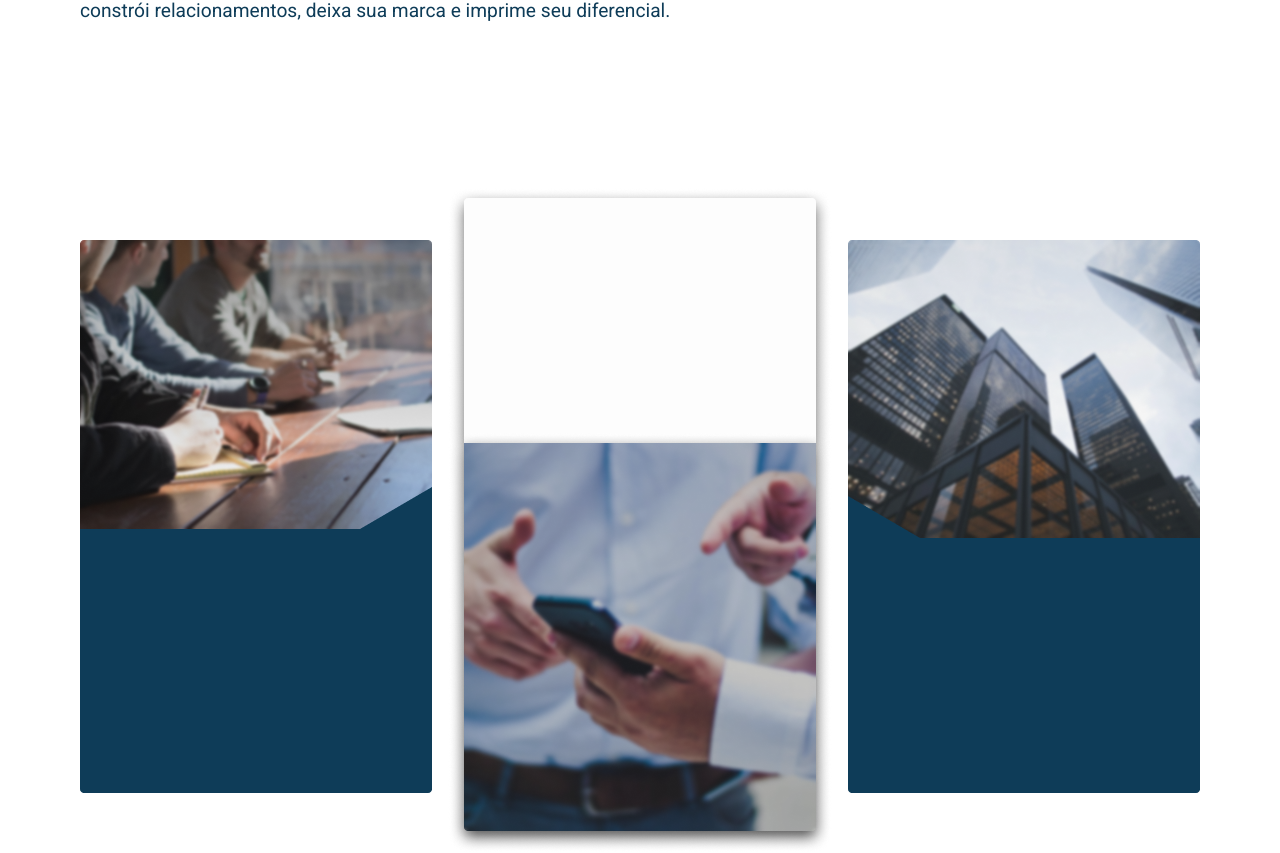
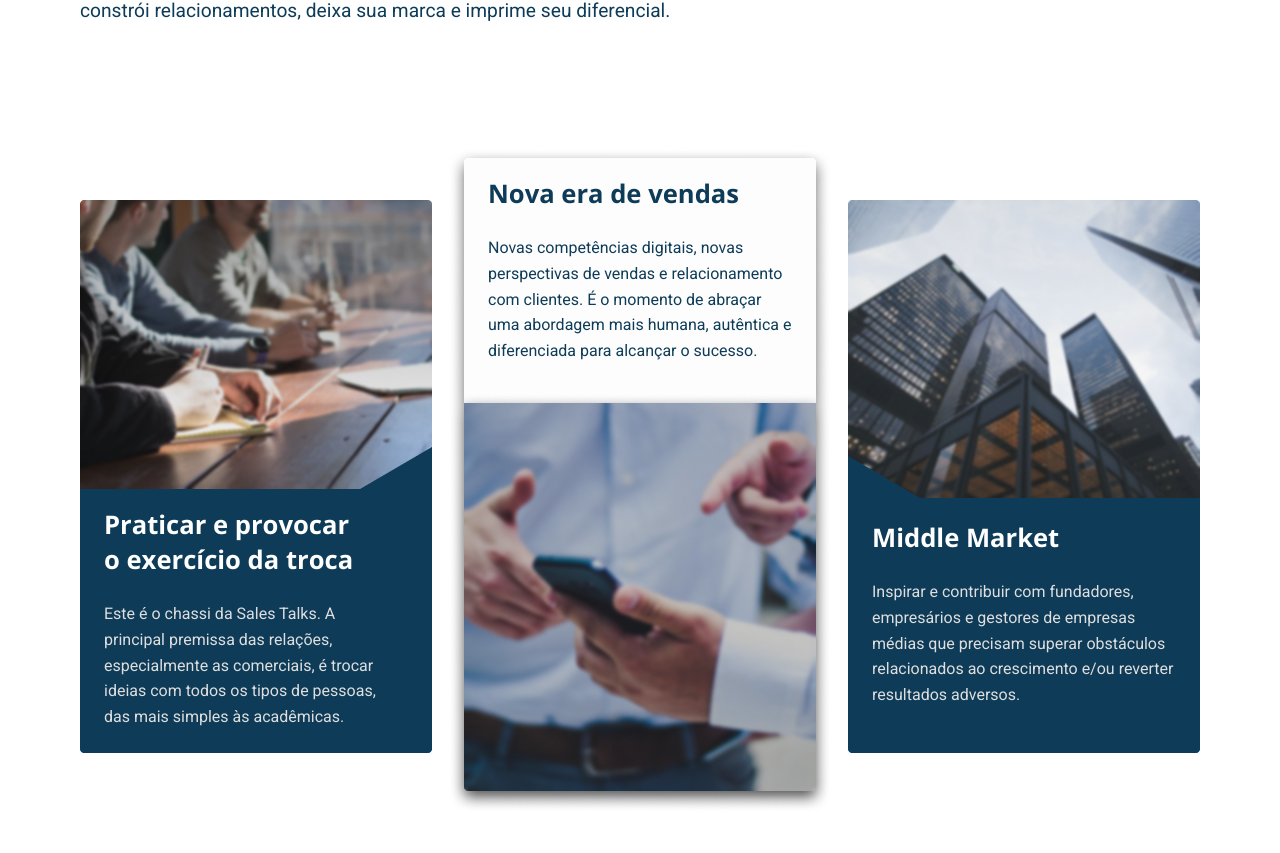
Before and after one commit to ThiagoTerraDev/wilson-medeiros-website, a React (Vite) app: page / in a window 1280 px wide. Shown: the part 1409-2262 px from the top of the page. After the commit the page ends 2222 px from the top, so only its background shows below. Built offline with nearby package versions, Linux system fonts and the light colour scheme.

Commit message:
Development and styling of Sales Talks blocks on the Home page

```diff
--- a/src/pages/Home.jsx
+++ b/src/pages/Home.jsx
@@ -32,6 +32,18 @@ const Home = () => {
                     <img src="/sales-block-1.png" alt="Men in meeting" />
                     <img src="sales-block-2.png" alt="Men using cell phones" />
                     <img src="sales-block-3.png" alt="Corporate buildings" />
+                    <div className={styles.blockOneText}>
+                        <h3>Praticar e provocar o exercício da troca</h3>
+                        <p>Este é o chassi da Sales Talks. A principal premissa das relações, especialmente as comerciais, é trocar ideias com todos os tipos de pessoas, das mais simples às acadêmicas.</p>
+                    </div>
+                    <div className={styles.blockTwoText}>
+                        <h3>Nova era de vendas</h3>
+                        <p>Novas competências digitais, novas perspectivas de vendas e relacionamento com clientes. É o momento de abraçar uma abordagem mais humana, autêntica e diferenciada para alcançar o sucesso.</p>
+                    </div>
+                    <div className={styles.blockThreeText}>
+                        <h3>Middle Market</h3>
+                        <p>Inspirar e contribuir com fundadores, empresários e gestores de empresas médias que precisam superar obstáculos relacionados ao crescimento e/ou reverter resultados adversos.</p>
+                    </div>
                 </div>
             </section>
         </div>
--- a/src/pages/Home.module.css
+++ b/src/pages/Home.module.css
@@ -68,12 +68,62 @@
 }
 
 .salesTalksBlocks {
-    margin-top: 136px;
+    margin-top: 96px;
     display: grid;
     grid-template-columns: 1fr 1fr 1fr;
     gap: 16px;
+    position: relative;
 }
 
 .salesTalksBlocks img:nth-of-type(1), .salesTalksBlocks img:nth-of-type(3) {
     padding-top: 52px;
 }
+
+.blockOneText, .blockTwoText, .blockThreeText {
+    position: absolute;
+}
+
+.blockOneText h3, .blockTwoText h3, .blockThreeText h3 {
+    max-width: 252px;
+}
+
+.blockOneText p, .blockTwoText p, .blockThreeText p {
+    margin-top: 24px;
+    line-height: 160%;
+}
+
+.blockOneText h3, .blockThreeText h3 {
+    color: var(--gray-scale-0);
+}
+
+.blockOneText p, .blockThreeText p {
+    color: var(--gray-scale-1);
+}
+
+.blockOneText {
+    bottom: 84px;
+    left: 24px;
+}
+
+.blockOneText p {
+    max-width: 285px;
+}
+
+.blockTwoText {
+    color: var(--color-primary);
+    bottom: 450px;
+    left: 408px;
+}
+
+.blockTwoText p {
+    max-width: 304px;
+}
+
+.blockThreeText {
+    bottom: 106px;
+    left: 792px;
+}
+
+.blockThreeText p {
+    max-width: 303px;
+}
```
